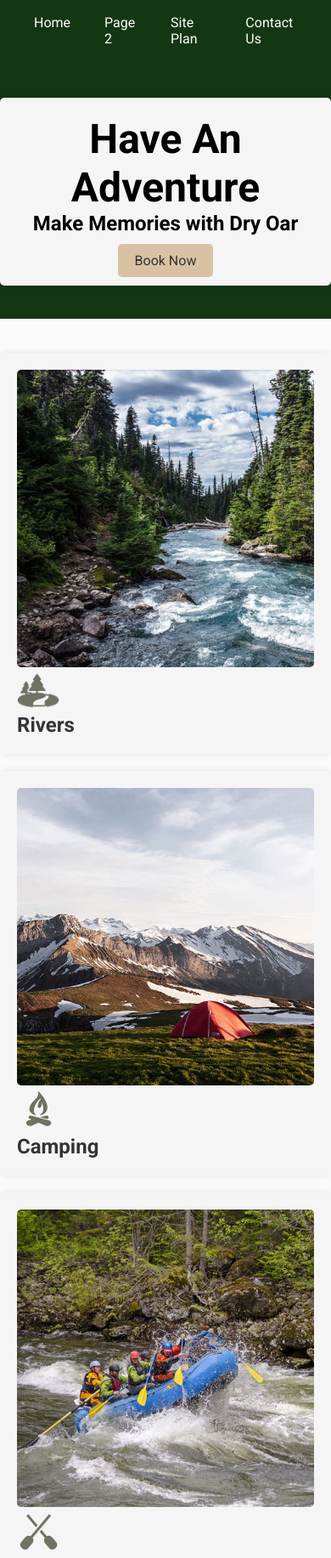
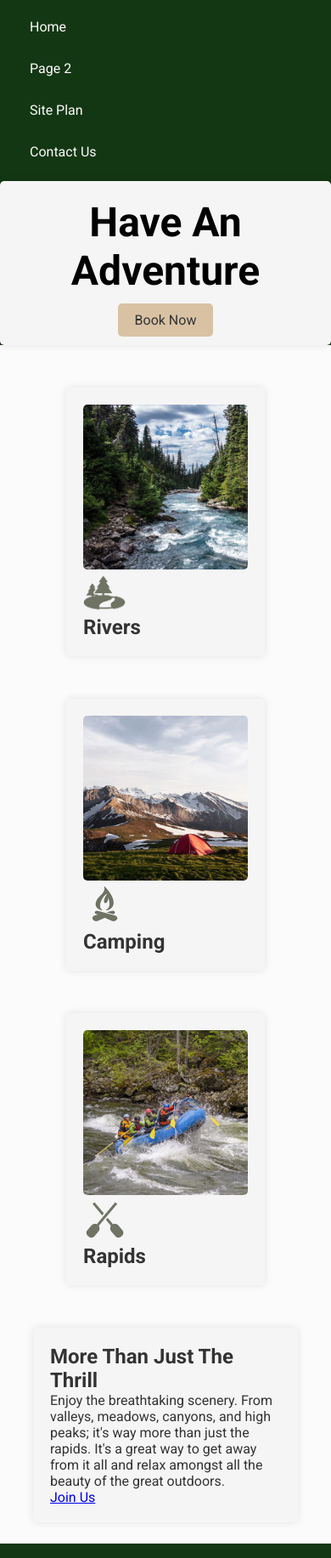
Before and after one commit to AtlasIndustry/wdd130, a plain HTML site: page wwr/index.html in a window 390 px wide. Shown: the part 117-1950 px from the top of the page at 85% size. Drawn offline with Linux system fonts and the light colour scheme.

```diff
--- a/wwr/styles/style.css
+++ b/wwr/styles/style.css
@@ -8,7 +8,7 @@
 
 body {
     background-color: #fcfbfb;
-    font-family: 'Roboto', sans-serif;
+    font-family: 'Roboto', sans-serif, monospace;
     color: #333333;
 }
 
@@ -149,3 +149,48 @@
 footer a {
     color: #999;
 }
+
+/* Media Query for Responsive Design */
+@media screen and (max-width: 900px) {
+    #hero, .home-grid {
+        display: block;
+        height: auto;
+    }
+    nav, footer {
+        flex-direction: column;
+    }
+    nav a {
+        display: block;
+        padding: 15px;
+    }
+    #hero {
+        margin-top: 0;
+    }
+    #hero-msg {
+        margin-top: 0;
+    }
+    #hero-msg h4 {
+        display: none;
+    }
+    #hero-msg h1 {
+        color: #6f7364;
+    }
+    .home-title {
+        font-size: 25px;
+    }
+    .rivers-card, .camping-card, .rapids-card {
+        margin: 50px auto;
+        width: 60%;
+    }
+    #background {
+        display: none;
+    }
+    .mountains, .msg {
+        width: 80%;
+        display: block;
+        margin: 0 auto;
+    }
+    footer {
+        margin-top: 25px;
+    }
+}
```
